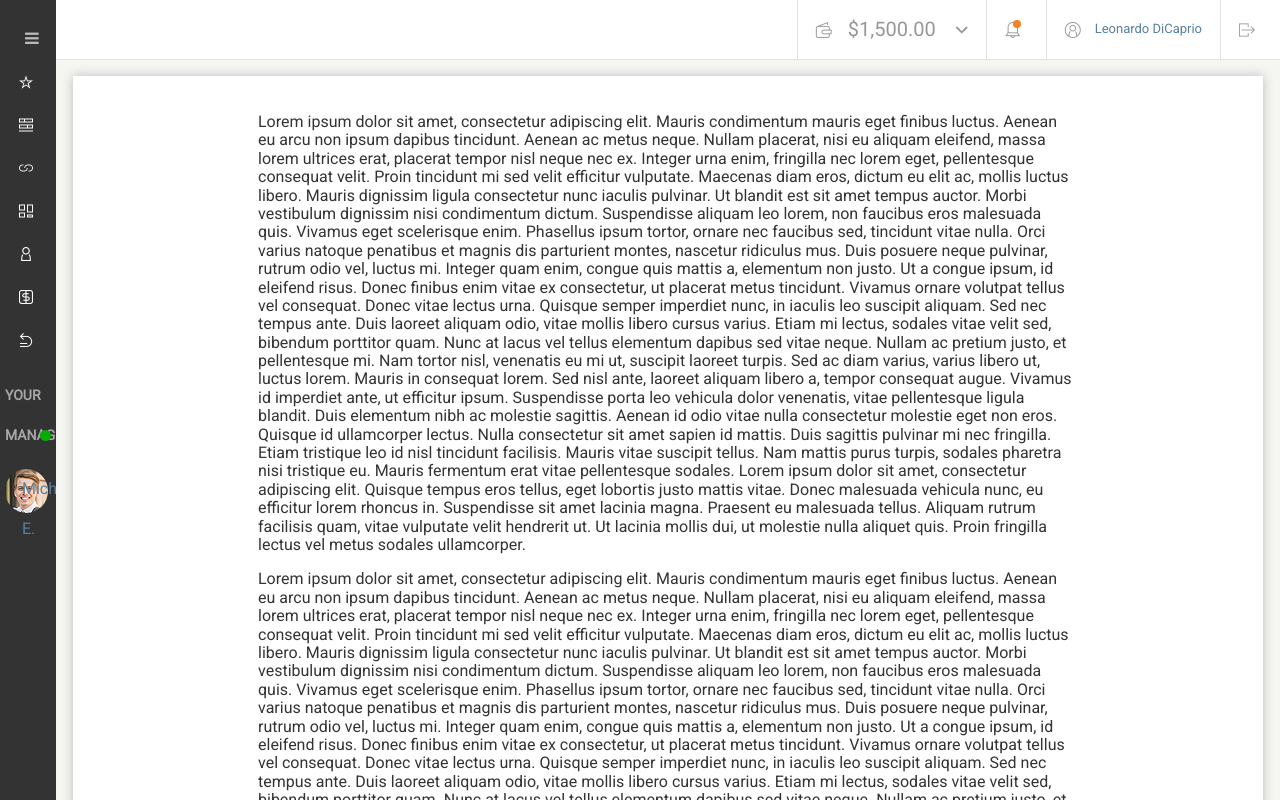
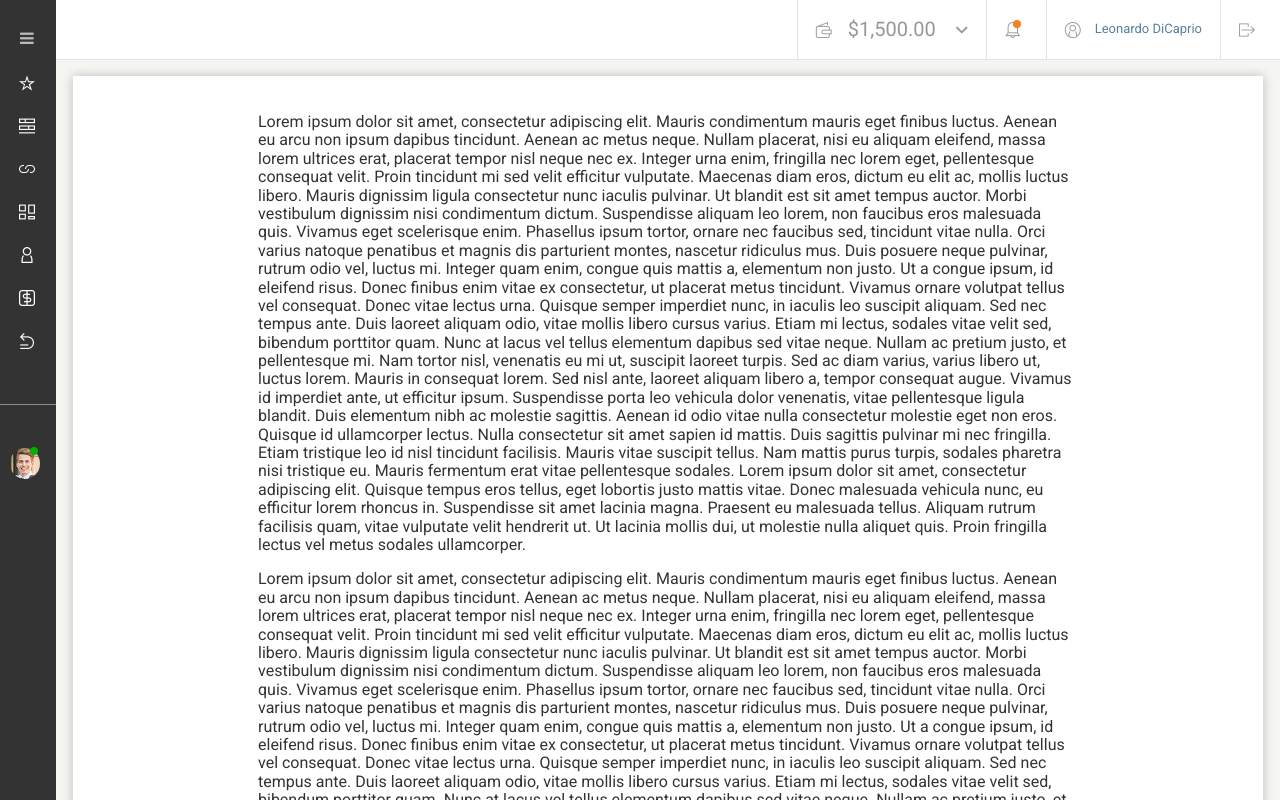
Before and after one commit to JoWos/9, a website: page index.html in a window 1280 px wide. Both pictures are taken after a click on the icon 168 px from the left and 38 px from the top of the page. Shown: the top 800 px of the page. Drawn offline with Linux system fonts and the light colour scheme.

Commit message:
Fix navs and js

```diff
--- a/index.html
+++ b/index.html
@@ -96,13 +96,13 @@
                     </div>
                 </li>
             </ul>
-            <div class="manager manager-short">
+            <div class="manager">
                 <h3>Your manager</h3>
-                <div class="row">
-                    <div class="col-sm-3 col-lg-4">
+                <div class="row ">
+                    <div class="col-sm-10">
                         <img src="images/avatar.png" alt="manager avatar">
                     </div>
-                    <div class="col-sm-9 col-lg-8">
+                    <div class="col-sm-2">
                         <a href="#">Michael E.</a>
                     </div>
                 </div>
--- a/js/script.js
+++ b/js/script.js
@@ -23,11 +23,19 @@
 		var x= window.matchMedia("(min-width: 992px)");
 		if(x.matches) {
 			document.querySelector('.sidebar').classList.toggle('sidebar-short');
+			document.querySelector('.sidebar').classList.remove('sidebar-open');
 			document.querySelector('.logo-wrapper').classList.toggle('logo-wrapper-short');
 			document.querySelector('.logo').classList.toggle('logo-short');
+			document.querySelector('.manager').classList.toggle('manager-short');
 			document.querySelector('.main-wrapper').classList.toggle('wide');
+
 		} else {
 		 document.querySelector('.sidebar').classList.toggle('sidebar-open');
+		 document.querySelector('.sidebar').classList.remove('sidebar-short');
+		 document.querySelector('.logo-wrapper').classList.remove('logo-wrapper-short');
+		 document.querySelector('.logo').classList.remove('logo-short');
+		 document.querySelector('.manager').classList.remove('manager-short');
+		 document.querySelector('.main-wrapper').classList.remove('wide');
 		}
 
       })
--- a/sass/style.scss
+++ b/sass/style.scss
@@ -107,16 +107,14 @@ header {
             height: 60px;
             width: 189px;
             transition: 0.3s all ease-in-out;
-            padding: 18px 0 18px 20px;
 
             .logo {
                 width: 100%;
-                display: flex;
-                justify-content: space-between;
-                align-items: center;
+                padding: 18px 0 18px 20px;
 
                 i {
                     padding-right: 17px;
+                    transition: 0.3s all ease-in-out;
                 }
             }
         }
@@ -125,6 +123,7 @@ header {
             width: 56px;
 
             .logo-short {
+
                 img {
                     display: none;
                 }
@@ -347,7 +346,6 @@ header {
             height: 40px;
             line-height: 40px;
             position: relative;
-            transition: 0.3s all ease-in-out;
 
            &::before {
                     content: '';
@@ -357,21 +355,34 @@ header {
                     background-color: $dark-green;
                     display: block;
                     position: absolute;
-                    top: 55px;
-                    left: 40px;
+                    top: 52px;
+                    left: 50px;
                     z-index: 1;
                 }
 
             img {
                 border-radius: 50%;
+
             }
         }
 
         .manager-short {
-            padding-left: 5px;
+           padding: 43px 10px;
 
-            h3,
-            a {
+          &::before {
+            content: '';
+            width: 8px;
+            height: 8px;
+            top: 42px;
+            left: 30px;
+            }
+
+            h3, a {
+                display: none;
+            }
+
+            img {
+                width: 30px;
 
             }
         }
@@ -379,7 +390,7 @@ header {
 }
 
 .sidebar-open {
-   background-color: $dark;
+    background-color: $dark;
     height: 100%;
     width: 100%;
     display: block;
@@ -457,32 +468,31 @@ header {
             border-radius: 50%;
         }
     }
-
 }
 
 .sidebar-short {
     width: 56px;
-     /*height: 100%;*/
-     background-color: $dark;
-
+    background-color: $dark;
 
     .nav {
         display: none;
-
     }
 
     .nav-short {
         display: block;
-        font-size: $sidebar-font-size;
-        color: white;
         margin-left: 0;
         padding-left: 0;
+        border-bottom: 1px solid #8c8b8b;
 
         li {
             height: 43px;
             padding-top: 15px;
             padding-left: 19px;
             position: relative;
+
+            &:last-child {
+                margin-bottom: 43px;
+            }
 
             &::before {
                 content:'';
@@ -505,17 +515,12 @@ header {
                 }
             }
 
-            a {
-                color: white;
-            }
-
             i {
                 color: white;
                 margin-right: 14px;
             }
         }
     }
-
 }
 
 .main-wrapper {
@@ -552,7 +557,6 @@ header {
 
 .wide {
     margin-left: 56px;
-    transition: 0.3s all ease-in-out;
 }
 
 /* BUTTONS */
@@ -608,3 +612,8 @@ table {
         }
     }
 }
+
+
+.hide {
+    display: none;
+}
```
Also changed, not shown: css/style.css, 1 other file.
